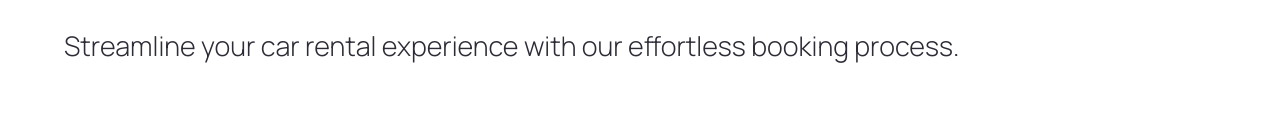
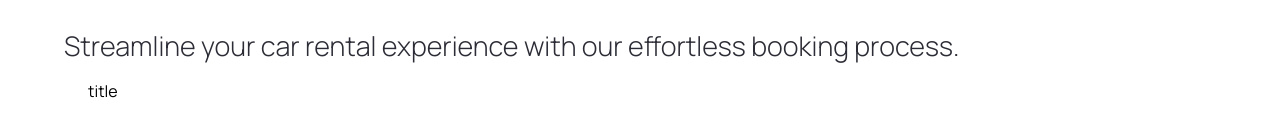
Before and after one commit to fjsandoval11/car_showcase, a Next.js app: page / in a window 1280 px wide. Shown: the part 330-466 px from the top of the page. Built offline with nearby package versions, Linux system fonts and the light colour scheme.

Commit message:
custom button

```diff
--- a/components/CustomButton.tsx
+++ b/components/CustomButton.tsx
@@ -0,0 +1,15 @@
+"use client";
+import Image from 'next/image'
+
+
+const CustomButton = () => {
+  return (
+    <button disabled={false} type={'button'} className='custom-btn' onClick={() => {}} >
+      <span className='flex-1'>
+        title
+      </span>
+    </button>
+  )
+}
+
+export default CustomButton
--- a/components/Hero.tsx
+++ b/components/Hero.tsx
@@ -1,6 +1,12 @@
+"use client"
+
 import Image from 'next/image'
+import { CustomButton } from '.'
 
 const Hero = () => {
+  const handleScroll = () => {
+
+  }
   return (
     <div className="hero">
       <div className='flex-1 pt-36 padding-x'>
@@ -10,6 +16,10 @@ const Hero = () => {
         <p
          className='hero__subtitle'>Streamline your car rental experience with our effortless booking process.
         </p>
+        <CustomButton
+        title='Explore Cars'
+        containerStyles='bg-primary-blue-text-white rounded-full mt-10'
+        handleClick={handleScroll}/>
       </div>
     </div>
   )
```
